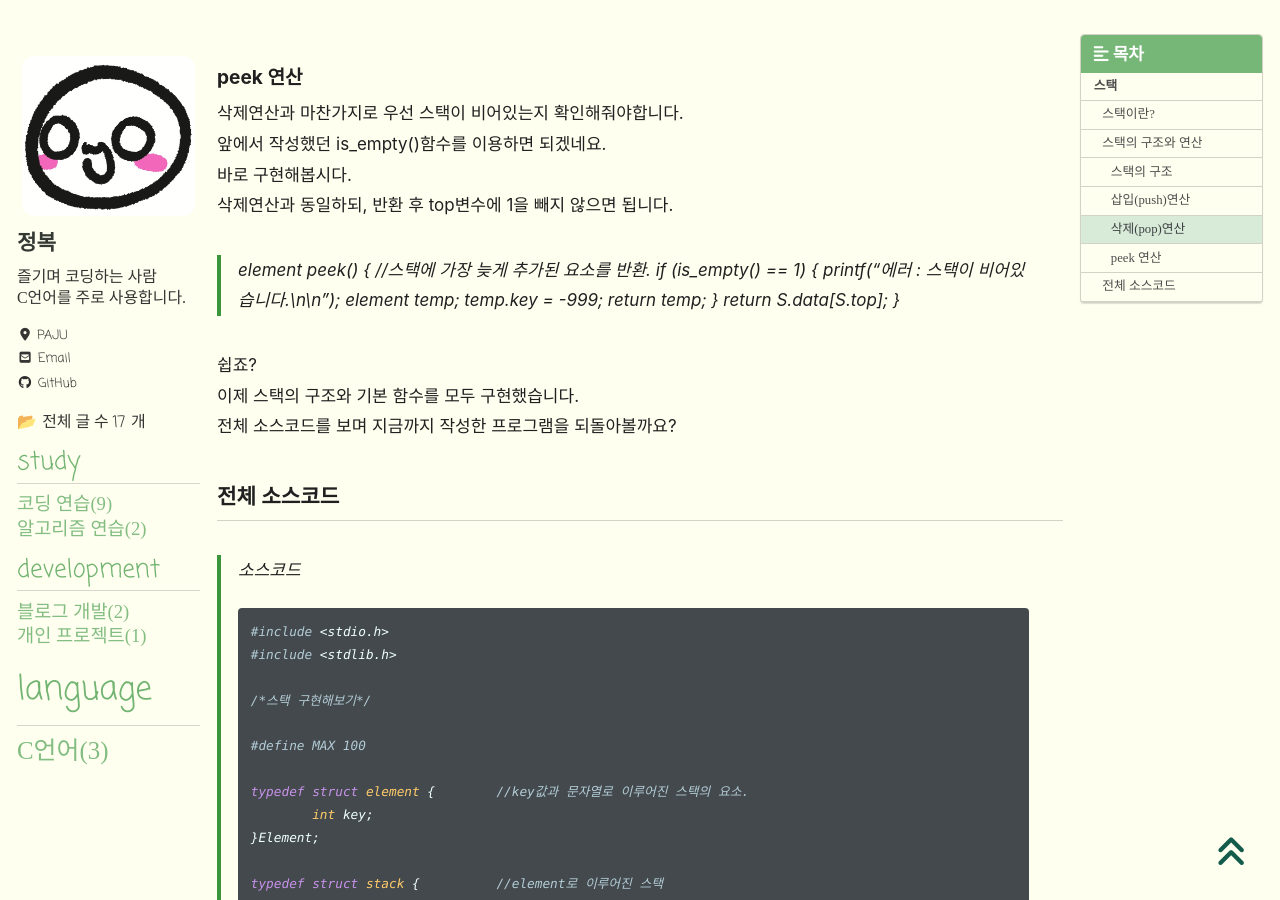
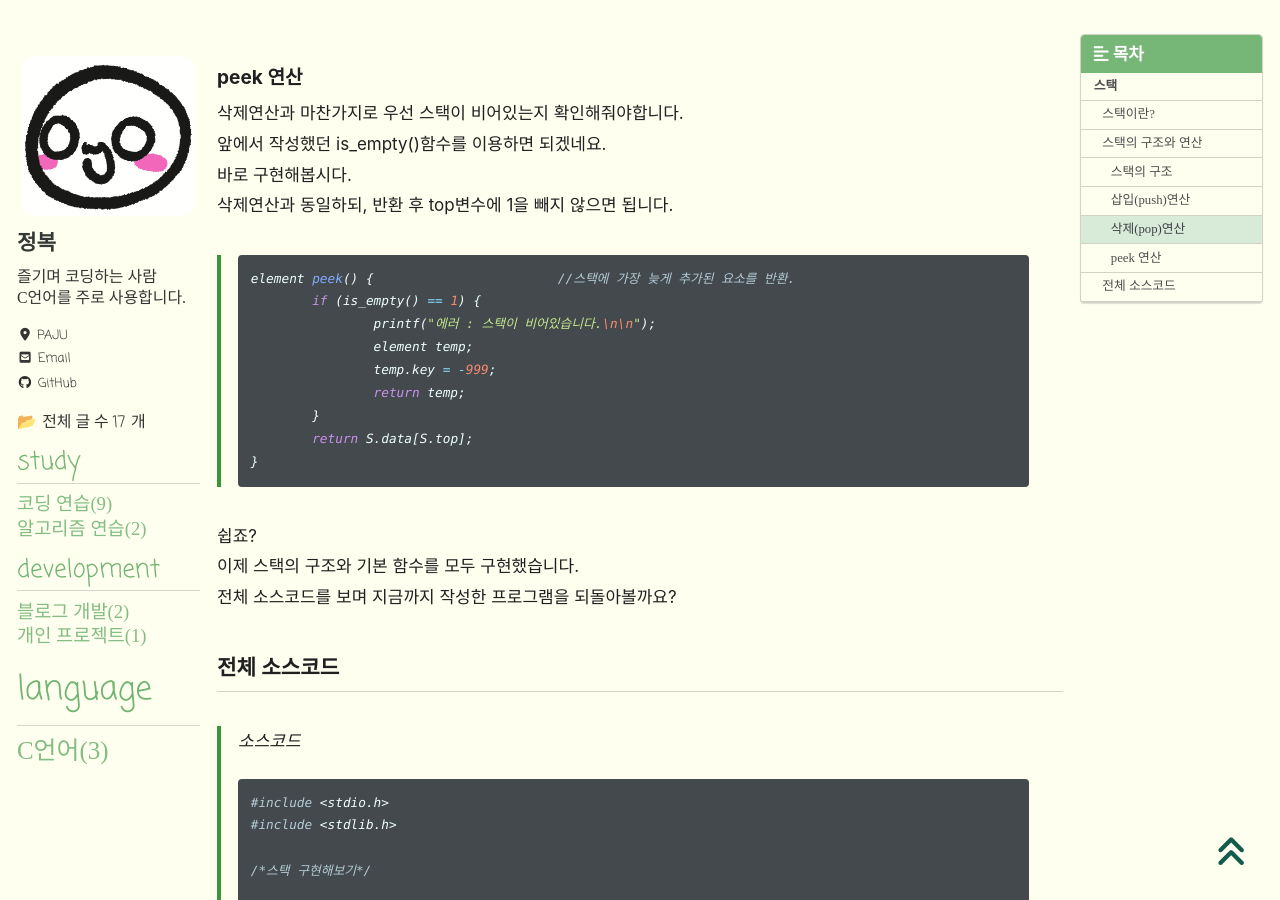
Before and after one commit to JBL28/jbl28.github.io, a Jekyll site: the page built from _posts/Algorithm/2023-01-07-stack.md, in a window 1280 px wide and 900 px high, scrolled down 4273 px. Built offline with Jekyll 4.4.1, drawn with Linux system fonts in a browser that asks for light colours; cached includes are drawn as plain includes; nearby versions of some CDN libraries; some web fonts are replaced; comment, search, counter and statistics services are not loaded; part of the change alters nothing that is shown.

````diff
--- a/_posts/Algorithm/2023-01-07-stack.md
+++ b/_posts/Algorithm/2023-01-07-stack.md
@@ -130,6 +130,7 @@ data 배열에 요소가 남아있더라도 top변수가 그 요소를 가르킬
 바로 구현해봅시다.<br>
 삭제연산과 동일하되, 반환 후 top변수에 1을 빼지 않으면 됩니다.<br>
 
+>```cpp
 >element peek() {			//스택에 가장 늦게 추가된 요소를 반환.
 >	if (is_empty() == 1) {
 >		printf("에러 : 스택이 비어있습니다.\n\n");
@@ -139,6 +140,7 @@ data 배열에 요소가 남아있더라도 top변수가 그 요소를 가르킬
 >	}
 >	return S.data[S.top];
 >}
+>```
 
 쉽죠?<br>
 이제 스택의 구조와 기본 함수를 모두 구현했습니다.<br>
````
